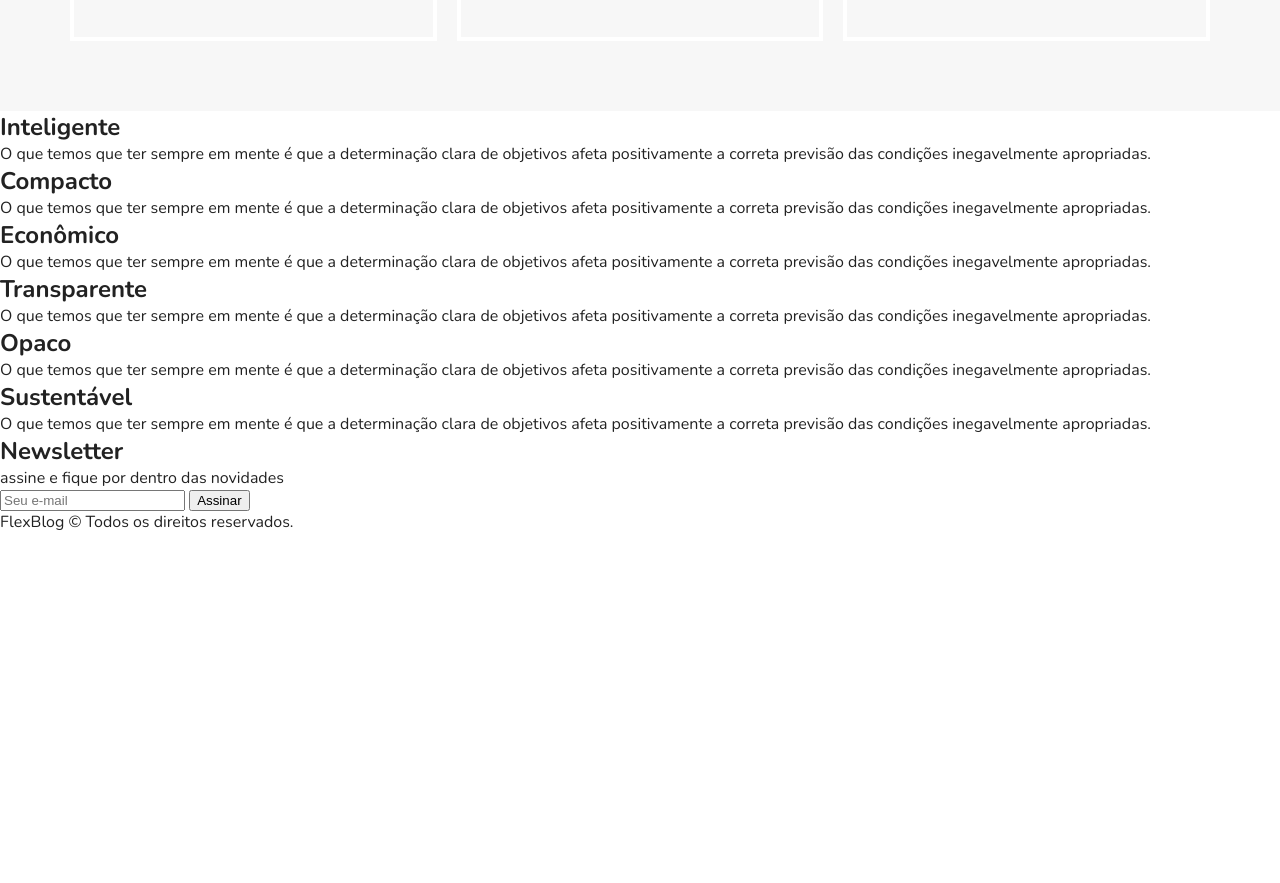
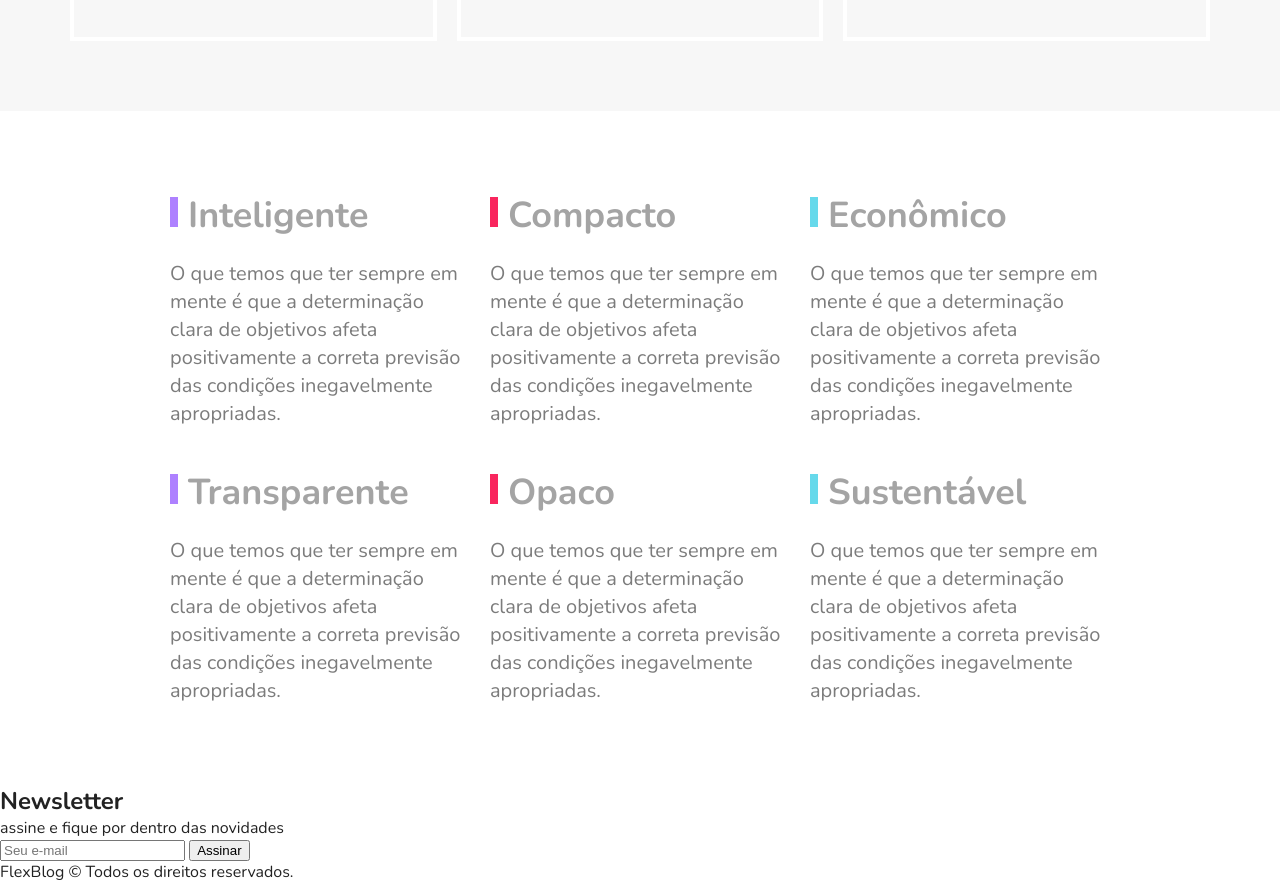
Before and after one commit to PedroKarasudani/flexblog, a plain HTML site: page index.html in a window 1280 px wide. Shown: the part 2589-3472 px from the top of the page. Before the commit the page ends 3122 px from the top, so only its background shows below. Drawn offline with nearby package versions, Linux system fonts and the light colour scheme.

Commit message:
CSS Qualidade

```diff
--- a/css/style.css
+++ b/css/style.css
@@ -270,3 +270,50 @@ img {
     order: -1;
   }
 }
+
+/* Qualiadade */
+
+.qualidade {
+  max-width: 960px;
+  margin: 60px auto;
+  display: flex;
+  flex-wrap: wrap;
+}
+
+.qualidade-item {
+  flex: 1 1 300px;
+  margin: 20px 10px;
+}
+
+.qualidade-item h2 {
+  font-size: 2.25em;
+  color: #a4a4a4;
+  margin-bottom: 20px;
+}
+
+.qualidade-item h2::before {
+  display: inline-block;
+  content: "";
+  width: 8px;
+  height: 30px;
+  margin-right: 10px;
+  background: #122ab2;
+}
+
+.qualidade-item:nth-of-type(3n + 1) h2::before {
+  background: #ae81ff;
+}
+
+.qualidade-item:nth-of-type(3n + 2) h2::before {
+  background: #f9265e;
+}
+
+.qualidade-item:nth-of-type(3n + 3) h2::before {
+  background: #66d9eb;
+}
+
+.qualidade-item p {
+  font-size: 1.25em;
+  line-height: 1.4;
+  color: #7c7c7c;
+}
```
